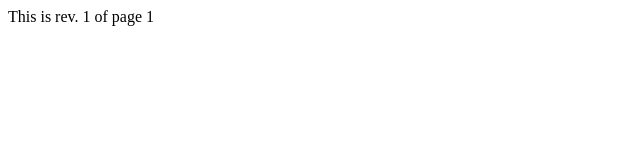
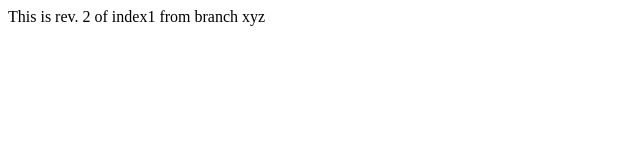
Before and after one commit to richardrog/repository2, a plain HTML site: page index.html in a window 1280 px wide. Shown: the whole page, without its empty margins (0-640 px from the left). Drawn offline with Linux system fonts and the light colour scheme.

Commit message:
new index in new br

```diff
--- a/page1.html
+++ b/index.html
@@ -6,8 +6,9 @@
 </head>
 <body>
 
-This is rev. 1
-of page 1
+This is rev. 2
+of index1
+from branch xyz
 
 </body>
 </html>
```
